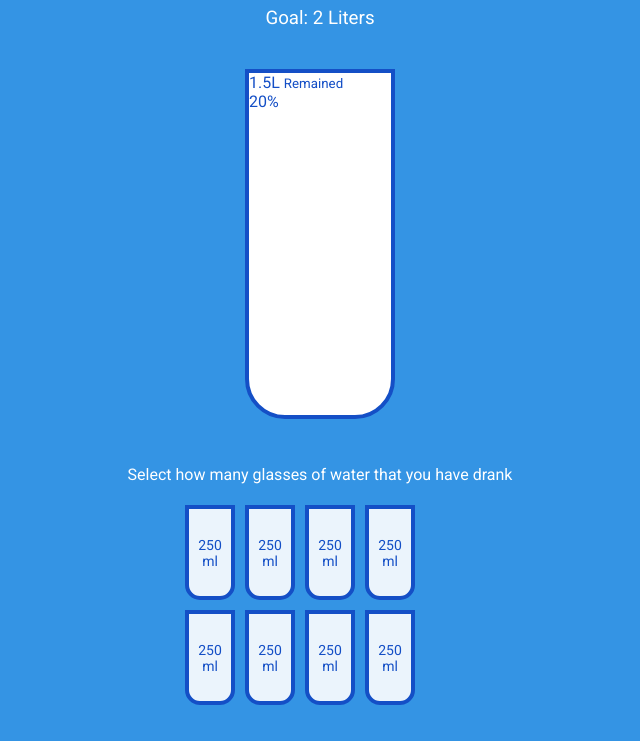
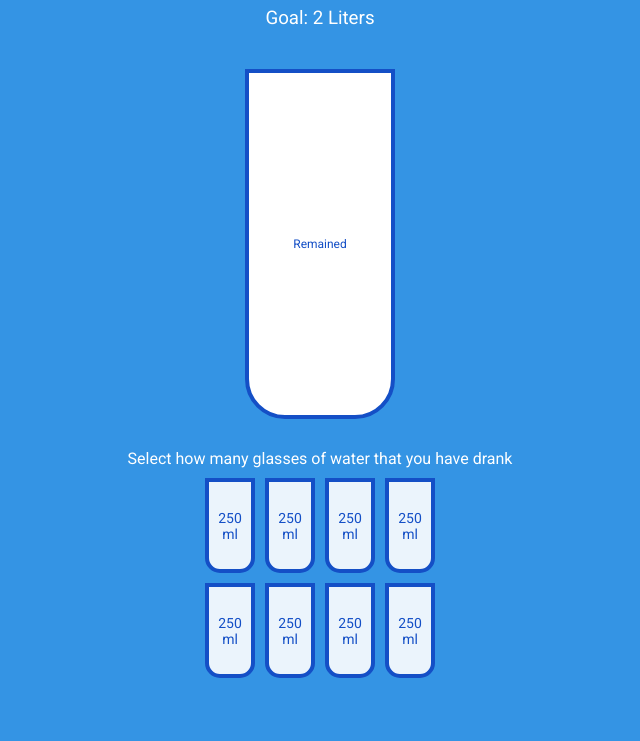
Before and after one commit to Jamflynt/WaterTracker, a plain HTML site: page index.html in a window 1280 px wide. Shown: the part 59-800 px from the top of the page, without its empty margins (320-960 px from the left). Drawn offline with Linux system fonts and the light colour scheme.

Commit message:
Basic CSS complete.

```diff
--- a/index.html
+++ b/index.html
@@ -15,19 +15,17 @@
 
     <div class="cup">
         <div id="remained" class="remained">
-            <span id="liters">1.5L</span>
+            <span id="liters"></span>
             <small>Remained</small>
         </div>
 
-        <div class="percentage" id="percentage">
-            20%
-        </div>
+        <div class="percentage" id="percentage"></div>
     </div>
     <p class="text">Select how many glasses of water that you have drank</p>
 
     <div class="cups">
-        <div class="cup cup-small full">250 ml</div>
-        <div class="cup cup-small full">250 ml</div>
+        <div class="cup cup-small">250 ml</div>
+        <div class="cup cup-small">250 ml</div>
         <div class="cup cup-small">250 ml</div>
         <div class="cup cup-small">250 ml</div>
         <div class="cup cup-small">250 ml</div>
--- a/style.css
+++ b/style.css
@@ -2,7 +2,7 @@
 
 :root {
     --border-color: #144fc6;
-
+    --fill-color: #6ab3f8;
 }
 
 * {
@@ -55,9 +55,50 @@ h3 {
     transition: 0.3x ease;
 }
 
+.cup.cup-small.full {
+    background-color: var(--full-color);
+    color: #fff;
+}
+
 .cups {
     display: flex;
     flex-wrap: wrap;
+    align-items: center;
+    justify-content: center;
     width: 280px;
+}
 
+.remained {
+    display: flex;
+    flex-direction: column;
+    align-items: center;
+    justify-content: center;
+    text-align: center;
+    flex: 1;
+    transition: 0.3s ease;
 }
+
+.remained span {
+    font-size: 20px;
+    font-weight: bold;
+}
+
+.remained small {
+    font-size: 12px;
+}
+
+.percentage {
+    background-color: var(--fill-color);
+    display: flex;
+    align-items: center;
+    justify-content: center;
+    font-weight: bold;
+    font-size: 30px;
+    height: 0;
+    transition: 0.3s ease;
+}
+
+.text {
+    text-align: center;
+    margin: 0 0 5px;
+}
```
